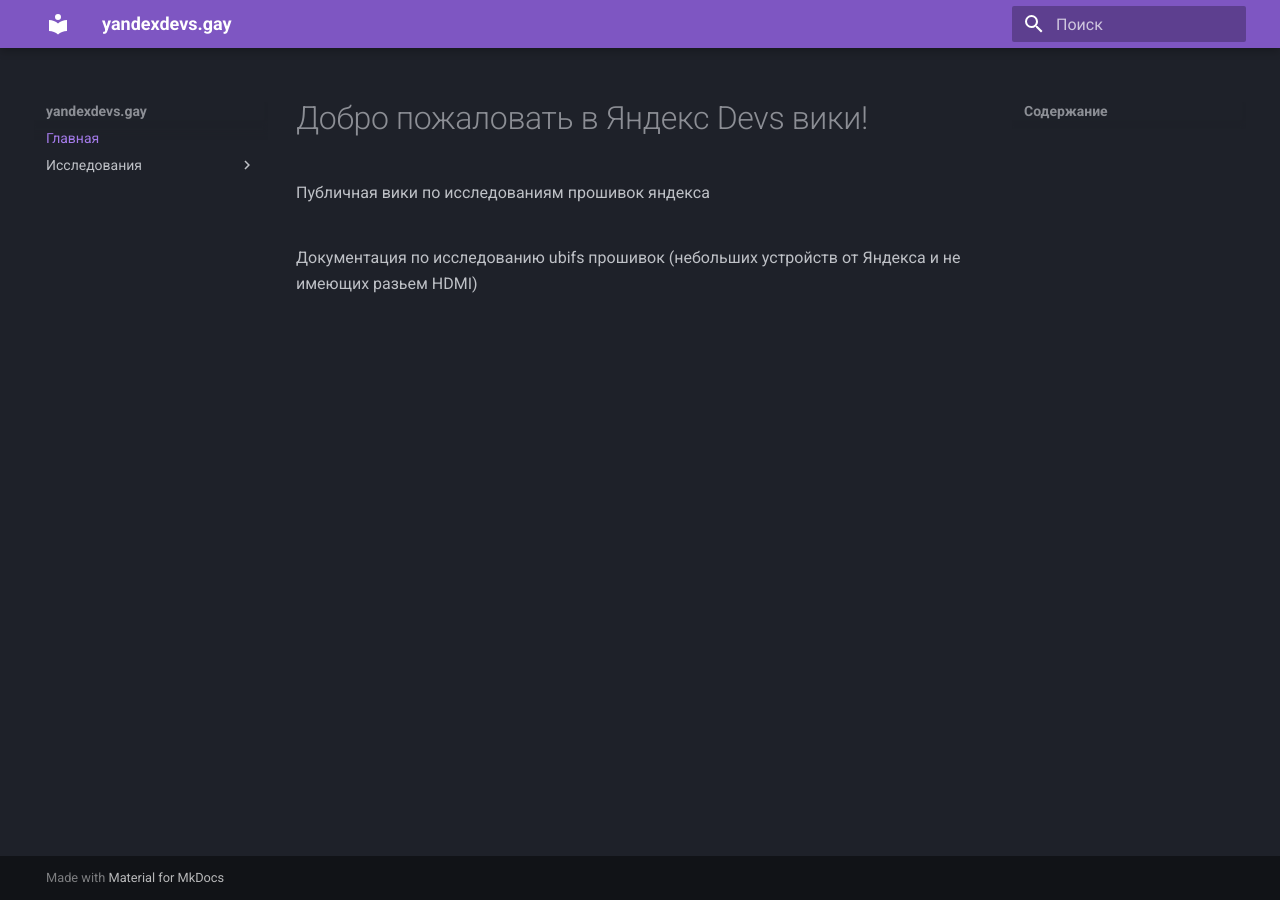
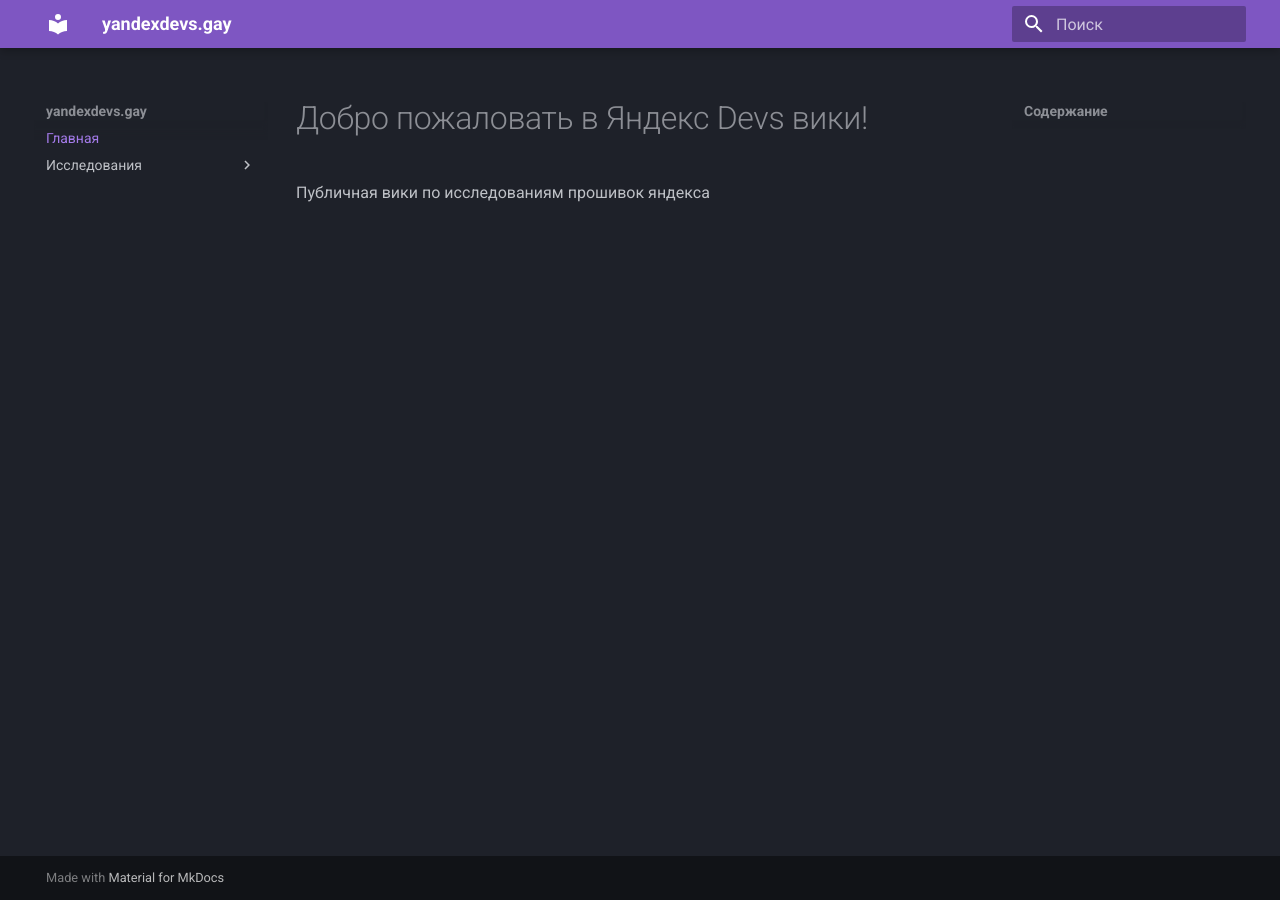
Before and after one commit to yandexdevs/yandexdevs.gay, an MkDocs documentation site: the page built from docs/docs/index.md, in a window 1280 px wide. Built offline with MkDocs 1.6.1 and Material for MkDocs 9.7.7, drawn with Linux system fonts in a browser that asks for light colours.

Commit message:
Update index.md

```diff
--- a/docs/docs/index.md
+++ b/docs/docs/index.md
@@ -3,5 +3,3 @@
 Публичная вики по исследованиям прошивок яндекса
 
 ##
-
-Документация по исследованию ubifs прошивок (небольших устройств от Яндекса и не имеющих разьем HDMI)
```
